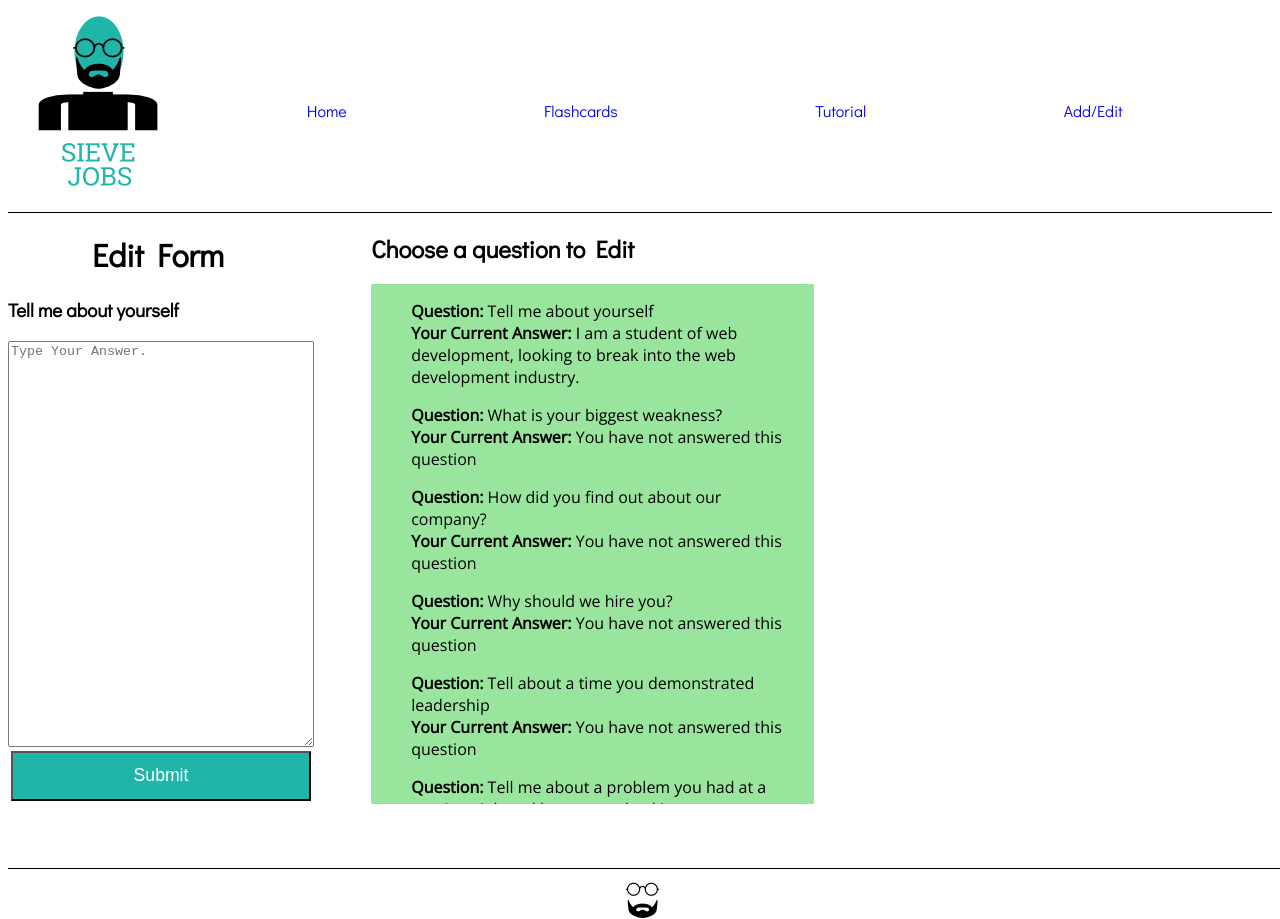
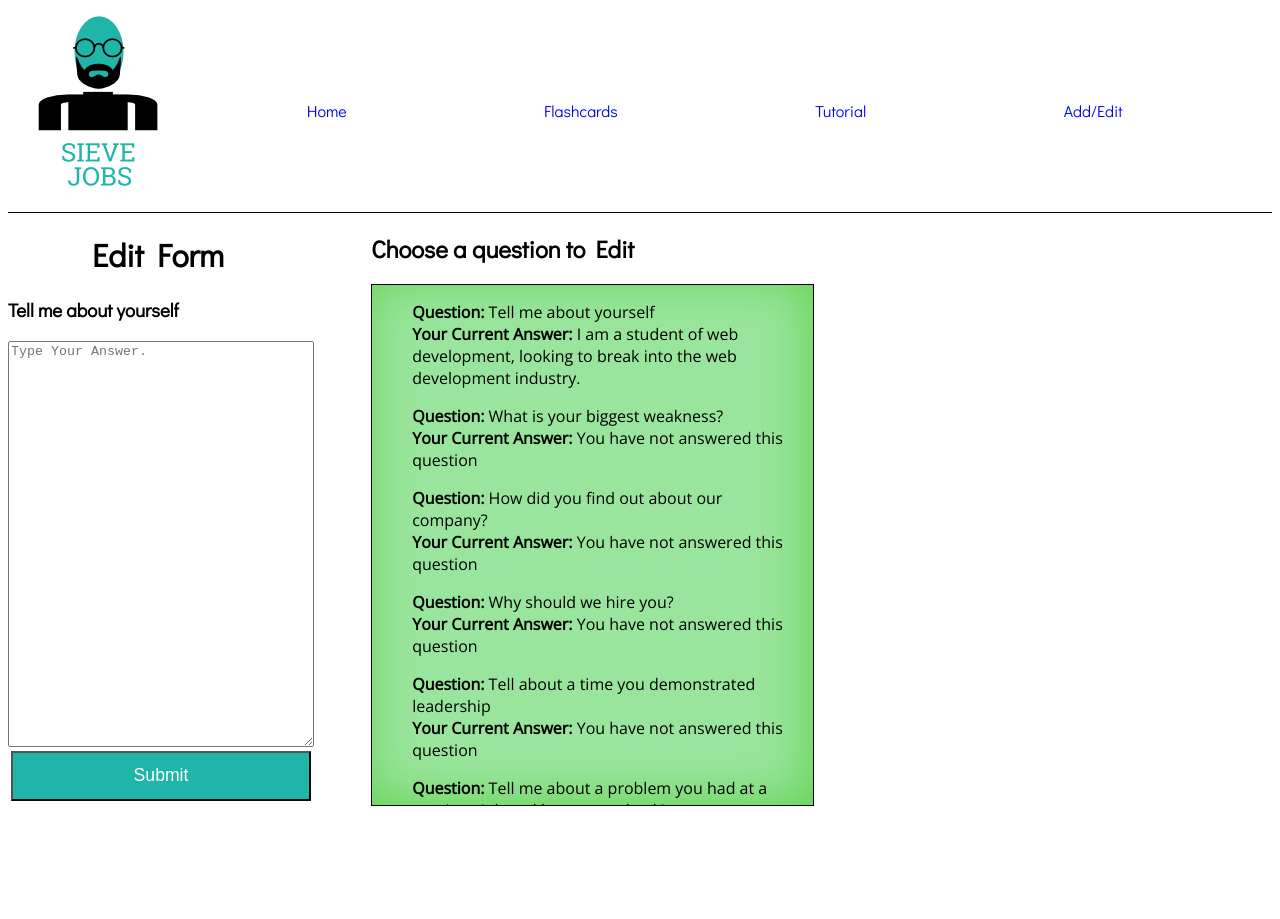
Before and after one commit to k3vnb/Sieve_Jobs, a React app: page /#/edit in a window 1280 px wide. After the commit the page ends 871 px from the top, so only its background shows below. Built offline with nearby package versions, Linux system fonts and the light colour scheme; the HTML template or start-up script is replaced by a standard one.

Commit message:
add more styling touches

```diff
--- a/src/components/EditForm.jsx
+++ b/src/components/EditForm.jsx
@@ -16,8 +16,11 @@ function EditForm(props){
   const questDetail = {
     width: '200px'
   }
+  const page = {
+    marginBottom: 65
+  }
   return (
-    <div>
+    <div style={page}>
       <link href="https://fonts.googleapis.com/css?family=Didact+Gothic" rel="stylesheet" />
       <style jsx>{`
         .container {
--- a/src/components/FlashcardControl.jsx
+++ b/src/components/FlashcardControl.jsx
@@ -82,7 +82,9 @@ class FlashcardControl extends React.Component {
       fontFamily: 'Didact Gothic, sans-serif',
       textAlign: 'justify'
     }
-
+    const page = {
+      marginBottom: '80px'
+    }
 
 
     let currentlyVisibleContent = null;
@@ -106,7 +108,7 @@ class FlashcardControl extends React.Component {
 }
 
 return(
-      <div>
+  <div style={page}>
     <link href="https://fonts.googleapis.com/css?family=Comfortaa|Didact+Gothic|Ropa+Sans|Rubik+Mono+One" rel="stylesheet" />
     <div style={cardContainer} ref='button' className={fade ? 'fade' : ''}
       onClick={this.handleFlashcardToggle}>
--- a/src/components/Footer.jsx
+++ b/src/components/Footer.jsx
@@ -8,7 +8,9 @@ const footer = {
   borderTop: '1px solid black',
   marginTop: '5vw',
   width: '100vw',
-  backgroundColor: '#ffffff52'
+  backgroundColor: '#ffffff52',
+  position: 'fixed',
+  bottom: '15'
 };
 function Footer(){
   return (
--- a/src/components/QuestionList.jsx
+++ b/src/components/QuestionList.jsx
@@ -6,6 +6,8 @@ function QuestionList(props){
   const wrapper = {
     height: '65vh',
     overflow: 'scroll',
+    border: '.5px solid black',
+    boxShadow: '-5px -5px 50px #2cbf077a inset',
     backgroundColor: '#8ce28fde',
     paddingRight: '4%'
   }
--- a/src/components/TutorialStaticInfoCards.jsx
+++ b/src/components/TutorialStaticInfoCards.jsx
@@ -4,9 +4,11 @@ import { Link } from 'react-router-dom';
 import StaticInfoCards from './StaticInfoCards';
 
 function TutorialStaticInfoCards(props){
-
+  const page = {
+    marginBottom: 65
+  }
   return(
-    <div>
+    <div style={page}>
       <style jsx>{`
           .card {
             width: 30%;
```
Lines whose indentation alone changed are shown as unchanged.
